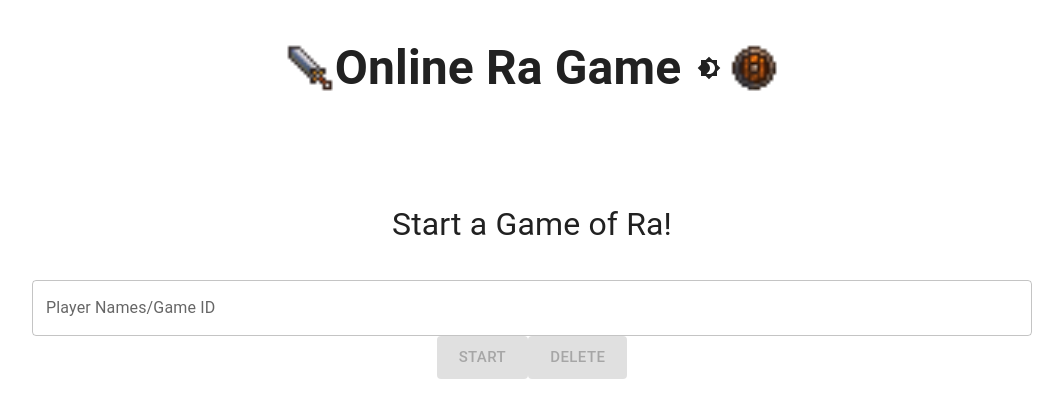
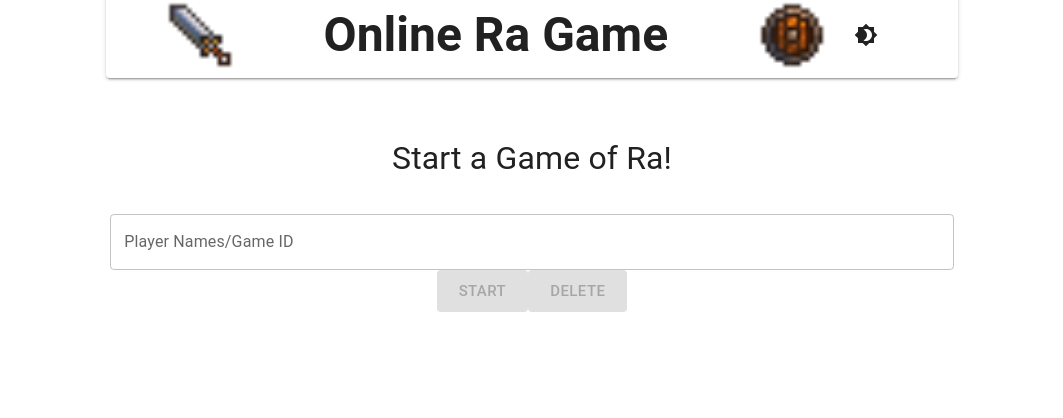
Before and after one commit to albertszeng/ra, a React (Create React App) app in the folder frontend/: page / in a window 1280 px wide. Shown: the top 418 px of the page, without its empty margins (108-1171 px from the left). Built offline with nearby package versions, Linux system fonts and the light colour scheme; no server answers.

Commit message:
update header

```diff
--- a/frontend/src/App.tsx
+++ b/frontend/src/App.tsx
@@ -1,6 +1,6 @@
 import React, { useMemo, useState } from 'react';
 
-import { CssBaseline, useMediaQuery } from '@mui/material';
+import { CssBaseline, Container, useMediaQuery } from '@mui/material';
 import { createTheme, ThemeProvider } from '@mui/material/styles';
 
 import ColorModeContext from './common';
@@ -39,8 +39,10 @@ function App() {
     <ColorModeContext.Provider value={colorMode}>
       <ThemeProvider theme={theme}>
         <CssBaseline />
-        <Header />
-        <Game />
+        <Container maxWidth="md">
+          <Header />
+          <Game />
+        </Container>
       </ThemeProvider>
     </ColorModeContext.Provider>
   );
--- a/frontend/src/components/Header.tsx
+++ b/frontend/src/components/Header.tsx
@@ -1,40 +1,45 @@
 import React, { useContext } from 'react';
-import styled from 'styled-components';
 
 import { Brightness4, Brightness7 } from '@mui/icons-material';
-import { IconButton } from '@mui/material';
+import {
+  IconButton,
+  Paper,
+  Typography,
+  useMediaQuery,
+} from '@mui/material';
 import { useTheme } from '@mui/material/styles';
+import Grid from '@mui/material/Unstable_Grid2';
 
 import ColorModeContext from '../common';
 import sword from '../images/sword_01.png';
 import shield from '../images/wooden_shield.png';
 
-const MainHeader = styled.header`
-  margin: 0 auto;
-  display: flex;
-  justify-content: center;
-  align-items: center;
-  text-align: center;
-  width: 100%;
-`;
-
-const Heading = styled.h1`
-  color: var(--violet-blue-crayola);
-  font-size: min(8vw, 3rem);
-`;
-
 function Header() {
   const theme = useTheme();
   const colorMode = useContext(ColorModeContext);
+  const matchDownSm = useMediaQuery(theme.breakpoints.down('md'));
+  const iconSize = `${(matchDownSm) ? 45 : 70}px`;
   return (
-    <MainHeader>
-      <img src={sword} alt="sword" width="50px" height="50px" />
-      <Heading>Online Ra Game</Heading>
-      <IconButton sx={{ ml: 1 }} onClick={colorMode.toggleColorMode} color="inherit">
-        {theme.palette.mode === 'dark' ? <Brightness7 /> : <Brightness4 />}
-      </IconButton>
-      <img src={shield} alt="sword" width="50px" height="50px" />
-    </MainHeader>
+    <Paper elevation={2}>
+      <Grid container spacing={2}>
+        <Grid display="flex" justifyContent="right" alignItems="right" xs={2}>
+          <img src={sword} alt="sword" width={iconSize} height={iconSize} />
+        </Grid>
+        <Grid display="flex" justifyContent="center" alignItems="center" xs={7}>
+          <Typography variant={(matchDownSm) ? 'h4' : 'h3'}>
+            <b>Online Ra Game</b>
+          </Typography>
+        </Grid>
+        <Grid display="flex" justifyContent="left" alignItems="left" xs={1}>
+          <img src={shield} alt="sword" width={iconSize} height={iconSize} />
+        </Grid>
+        <Grid display="flex" justifyContent="right" alignItems="right" xs={1}>
+          <IconButton onClick={colorMode.toggleColorMode} color="inherit">
+            {theme.palette.mode === 'dark' ? <Brightness7 /> : <Brightness4 />}
+          </IconButton>
+        </Grid>
+      </Grid>
+    </Paper>
   );
 }
 
```
